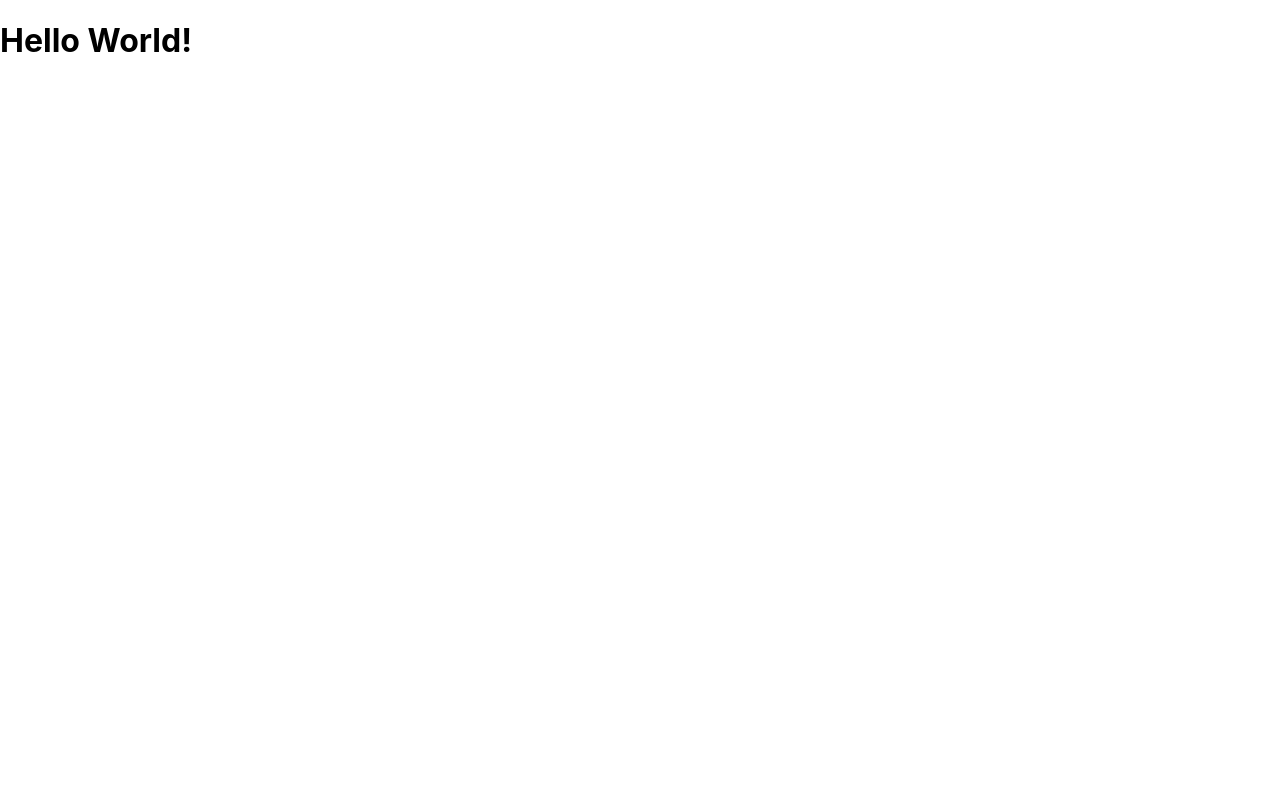
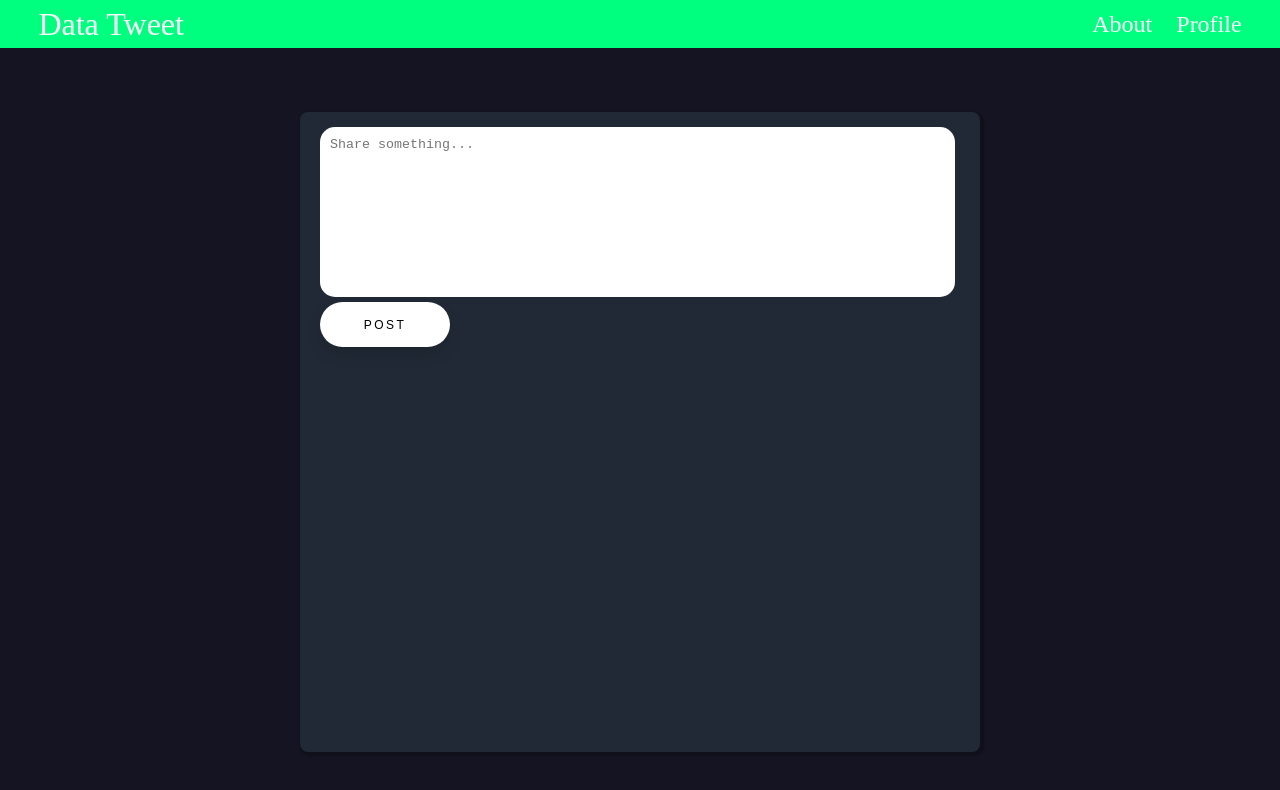
Before and after one commit to fsu-fall2022-capstone/Project-Group-3, a React (Create React App) app in the folder frontend/: page / in a window 1280 px wide. Shown: the top 790 px of the page. Built offline with nearby package versions, Linux system fonts and the light colour scheme.

Commit message:
Fixing some stuff

```diff
--- a/frontend/src/App.js
+++ b/frontend/src/App.js
@@ -1,20 +1,35 @@
-import React from 'react'
-import HomePage from './HomePage';
-import Test from './Test';
-import { BrowserRouter as Router, Route, Routes} from 'react-router-dom'
+import React, { useContext } from 'react'
+import {Route, Routes, useFormAction} from 'react-router-dom';
+import Home from './components/Home';
+import About from './components/About';
+import Profile from './components/Profile';
+import Navbar from './components/Navbar';
+import PrivateRoute from './Utilities/PrivateRoute';
+import { UserContext } from '.';
+import "./index.css";
 
 function App() {
+  const {user} = useContext(UserContext)
+
   return (
-    <div className="App">
-      <Router>
+    <>
+      {
+        user.isLoggedIn &&
+        <Navbar />
+      }
+      <div className='app'>
         <Routes>
-          <Route path = '/' element = {<HomePage/>} />
-          <Route path = '/index' element = {<Test />} />
+        <Route path="/" element={
+            <PrivateRoute>
+              <Home />
+            </PrivateRoute>
+          }
+        />
+          <Route path = '/about' element = {<About />} />
+          <Route path = '/profile' element = {<Profile />} />
         </Routes>
-
-      </Router>
-
-    </div>
+      </div>
+      </>
   );
 }
 
--- a/frontend/src/HomePage.js
+++ /dev/null
@@ -1,12 +0,0 @@
-import React from 'react'
-
-function HomePage(){
-    return(
-        <div className= 'home'>
-            <h1>Hello World! </h1>
-        </div>
-
-    )
-}
-
-export default HomePage
--- a/frontend/src/Test.js
+++ /dev/null
@@ -1,31 +0,0 @@
-import React, {useState, useEffect} from 'react'
-import { get_index } from './Utilities/FetchFunction'
-
-
-function Test() {
-    const [valid, setValid] = useState(false)
-
-    useEffect(() => {
-        get_index()
-        .then(res => {
-            if(res.data === 200){
-                setValid(true)
-            }
-        })
-
-    }, [])
-
-    return(
-        <div>
-            {
-                valid ?
-                <h1> This works! </h1>
-                :
-                <h1> There's an issue bro </h1>
-            }
-
-        </div>
-    )
-}
-
-export default Test
--- a/frontend/src/components/Home.jsx
+++ b/frontend/src/components/Home.jsx
@@ -1,13 +1,16 @@
 import React from 'react'
 import "../styles/home.css";
+import useHome from './useHome';
 
 function Home(){
+    const {info, setInfo, submit} = useHome()
+
     return(
         <div className="home">
             <div className = "card">
                 <div className = 'tweet'>
-                    <form>
-                    <textarea className='text-tweet' placeholder='Share something...'>
+                    <form className = "post-form" onSubmit={submit}>
+                    <textarea className='text-tweet' placeholder='Share something...' onChange={(e) => setInfo({post:e.target.value})}>
                     </textarea>
                     <button type="submit">Post</button>
                     </form>
--- /dev/null
+++ b/frontend/src/components/useHome.jsx
@@ -0,0 +1,31 @@
+import { useReducer, useContext } from "react"
+import Axios from "axios"
+
+
+const useHome = () => {
+    const [info, setInfo] = useReducer(infoReducer, initialInfo)
+
+    const submit = (e) => {
+        e.preventDefault()
+        console.log(info.post)
+    }
+
+
+    return {info, setInfo, submit}
+}
+
+export default useHome
+
+
+const initialInfo = {
+    post: '',
+    hasError: false,
+    hasSubmitted: false
+}
+
+const infoReducer = (state, action) => {
+    return {
+        ...state,
+        ...action
+    }
+}
--- a/frontend/src/index.css
+++ b/frontend/src/index.css
@@ -1,13 +1,6 @@
-body {
+html,body {
   margin: 0;
-  font-family: -apple-system, BlinkMacSystemFont, 'Segoe UI', 'Roboto', 'Oxygen',
-    'Ubuntu', 'Cantarell', 'Fira Sans', 'Droid Sans', 'Helvetica Neue',
-    sans-serif;
-  -webkit-font-smoothing: antialiased;
-  -moz-osx-font-smoothing: grayscale;
+  background-color: rgb(20, 20, 34);
+  height: 100vh;
+  width: 100vw;
 }
-
-code {
-  font-family: source-code-pro, Menlo, Monaco, Consolas, 'Courier New',
-    monospace;
-}
--- a/frontend/src/index.js
+++ b/frontend/src/index.js
@@ -1,13 +1,34 @@
-import React from 'react';
+import React, {createContext} from 'react';
 import ReactDOM from 'react-dom/client';
 import './index.css';
+import useUser from './Utilities/useUser';
 import App from './App';
+import { Routes, BrowserRouter as Router, Route} from 'react-router-dom';
+
 
 export const fetch_url = 'http://127.0.0.1:8000/'
+
+const Routing = () => {
+
+  const { user, setUser } = useUser()      // Used when registering and login in so the whole project has access to the user
+
+  return (
+    <Router>
+      <UserContext.Provider value={{ user, setUser }}>
+        <Routes>
+          <Route path="*" element={ <App /> }></Route>
+        </Routes>
+
+      </UserContext.Provider>
+    </Router>
+  )
+}
+
+export const UserContext = createContext()
 
 const root = ReactDOM.createRoot(document.getElementById('root'));
 root.render(
   <React.StrictMode>
-    <App />
+    <Routing />
   </React.StrictMode>
 );
```
